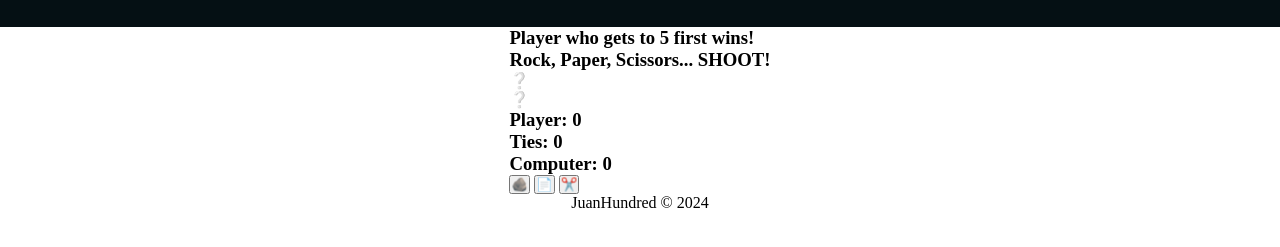
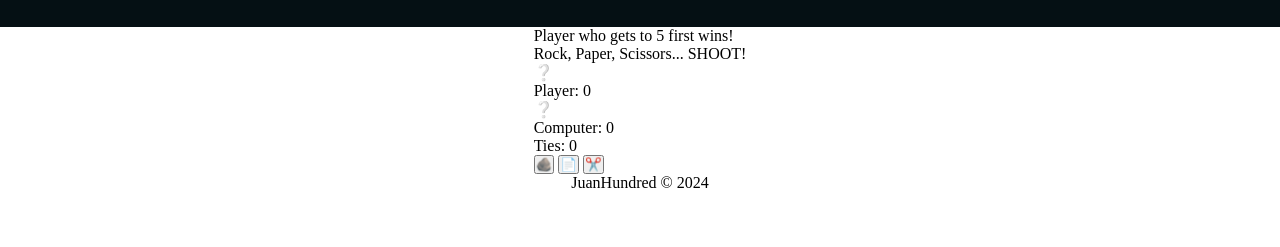
Before and after one commit to JuanHundred/rock-paper-scissors, a plain HTML site: page index.html in a window 1280 px wide. Shown: the part 81-328 px from the top of the page. Drawn offline with Linux system fonts and the light colour scheme.

Commit message:
Change what div player and computer scores go in

```diff
--- a/index.html
+++ b/index.html
@@ -12,17 +12,15 @@
     </div>
     <div id="game-container">
         <div class="game-container-header">
-            <h3>Player who gets to 5 first wins!</h3>
-            <h3 class="state-round-results">Rock, Paper, Scissors... SHOOT!</h3>
+            <p class="win-game">Player who gets to 5 first wins!</p>
+            <p class="state-round-results">Rock, Paper, Scissors... SHOOT!</p>
         </div>
         <div class="round-results">
-            <div id="player-choice">❔</div>
-            <div id="computer-choice">❔</div>
+            <div class="player-info"><span class="player-choice">❔</span> <p>Player: <span class="player-score">0</span></p></div>
+            <div class="computer-info"><span class="computer-choice">❔</span> <p>Computer: <span class="computer-score">0</span></p></div>
         </div>
         <div class="game-record">
-            <h3>Player: <span class="player-score">0</span></h3>
-            <h3>Ties: <span class="ties">0</span></h3>
-            <h3>Computer: <span class="computer-score">0</span></h3>
+            <p>Ties: <span class="ties">0</span></p>
         </div>
         <div class="player-choices">
             <button class="rock">🪨</button>
```
